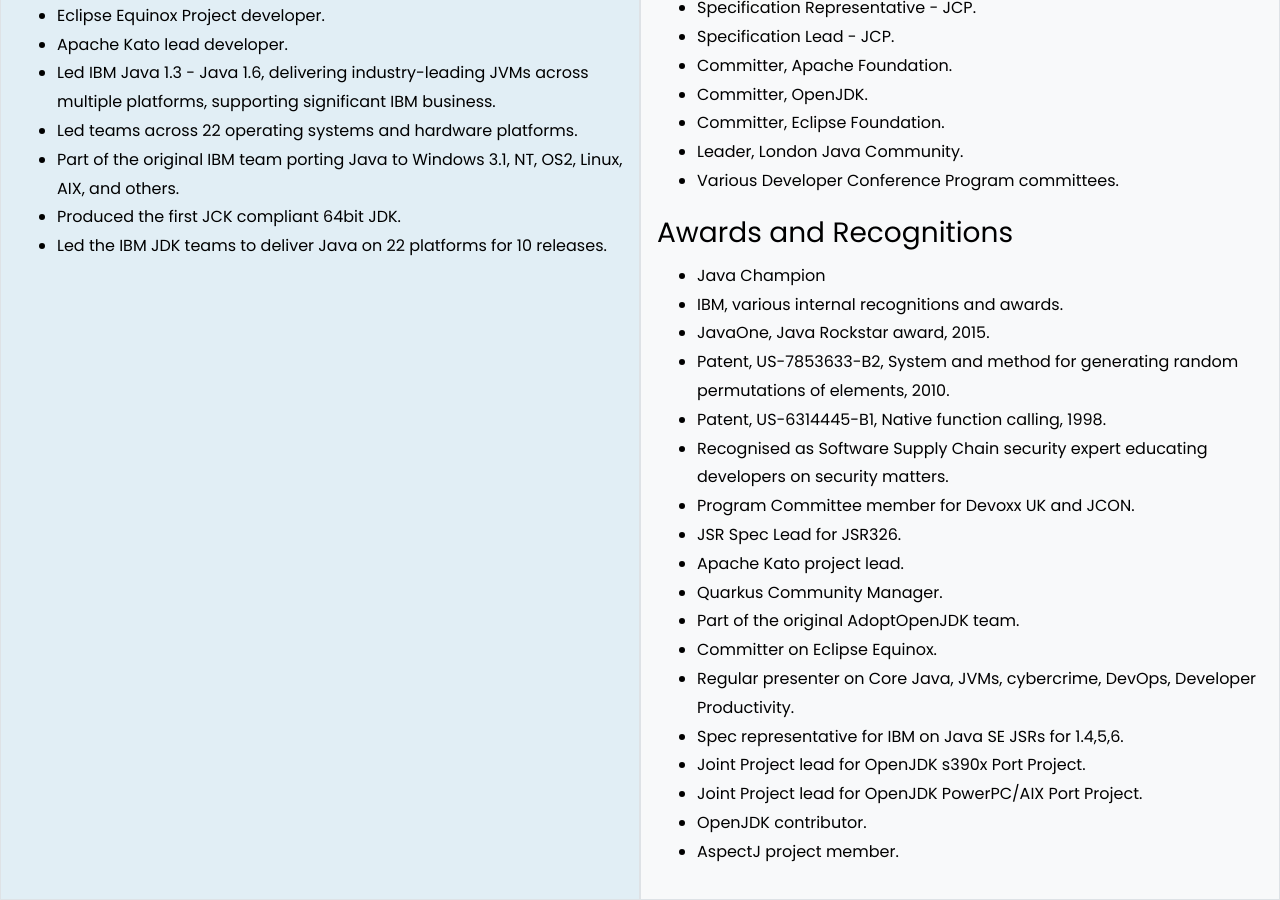
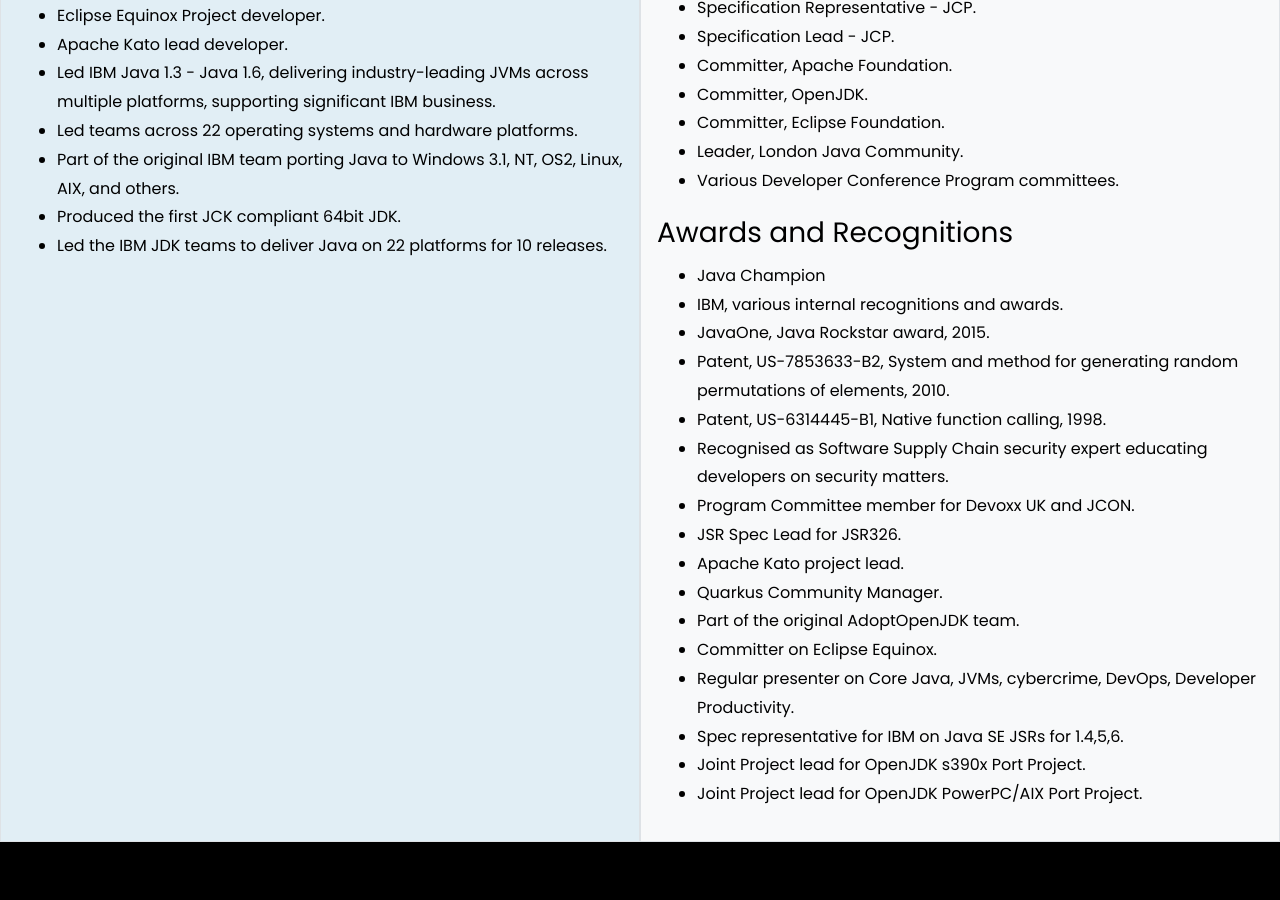
Before and after one commit to spoole167/spoole167.github.io, a Jekyll site: the page built from cv.md, in a window 1280 px wide and 900 px high, scrolled down 3364 px. Built offline with Jekyll 4.4.1, drawn with Linux system fonts in a browser that asks for light colours; after the commit the page ends 4206 px from its top, so only the background shows below that.

Commit message:
Update cv.md

```diff
--- a/cv.md
+++ b/cv.md
@@ -181,8 +181,6 @@
 * Spec representative for IBM on Java SE JSRs for 1.4,5,6.
 * Joint Project lead for OpenJDK s390x Port Project.
 * Joint Project lead for OpenJDK PowerPC/AIX Port Project.
-* OpenJDK contributor.
-* AspectJ project member.
 
 {% endcapture %}
 
```
